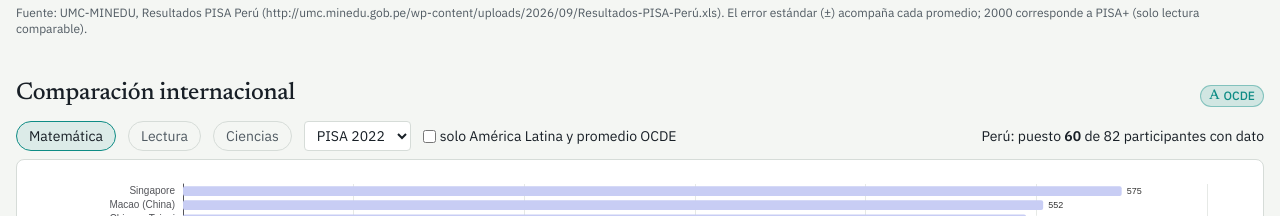
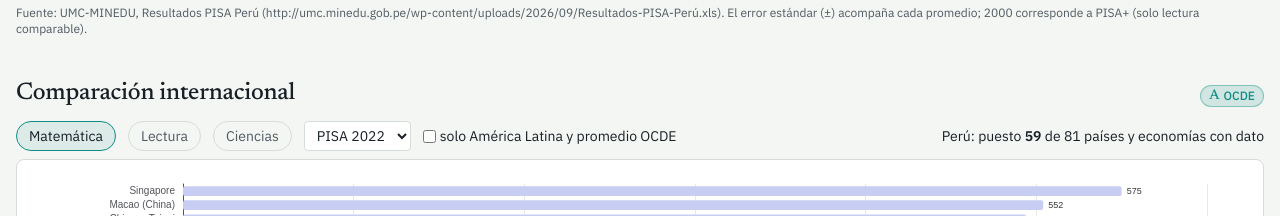
Before and after one commit to unimauro/impacto-pisa, a React (Vite) app in the folder app/: page /#/pisa in a window 1280 px wide. Shown: the part 1080-1296 px from the top of the page. Built offline with nearby package versions, Linux system fonts and the light colour scheme.

Commit message:
PISA: puesto del Perú sin contar el promedio OCDE

```diff
--- a/app/src/pages/Pisa.tsx
+++ b/app/src/pages/Pisa.tsx
@@ -18,7 +18,7 @@ export default function Pisa() {
   const tabla = useMemo(() => p ? p.paises.filter(x => x.anio === anio && x[area] != null && (!soloLatam || LATAM.has(x.iso3) || x.iso3 === 'OECD')).sort((a, b) => (b[area] ?? 0) - (a[area] ?? 0)) : [], [p, anio, area, soloLatam])
   if (!p) return <Cargando que="PISA" />
   const ult = p.peru[p.peru.length - 1]; const prev = p.peru[p.peru.length - 2]
-  const posPeru = tabla.findIndex(x => x.iso3 === 'PER') + 1
+  const soloPaises = tabla.filter(x => x.iso3 !== 'OECD'); const posPeru = soloPaises.findIndex(x => x.iso3 === 'PER') + 1
   const serie = {
     grid: { left: 44, right: 36, top: 30, bottom: 30 }, legend: { top: 0 }, tooltip: { trigger: 'axis' },
     xAxis: { type: 'category', data: p.peru.map(r => r.anio) }, yAxis: { type: 'value', min: 300, max: 450, name: 'puntaje', splitLine: { lineStyle: { color: '#e6e9e6' } } },
@@ -54,7 +54,7 @@ export default function Pisa() {
           {AREAS.map(([k, l]) => <button key={k} onClick={() => setArea(k)} className={`rounded-full border px-3 py-1 ${area === k ? 'border-agua bg-agua/10' : 'border-line text-ink2'}`}>{l}</button>)}
           <select className="rounded border border-line bg-surface px-2 py-1" value={anio} onChange={e => setAnio(+e.target.value)}>{anios.map(a => <option key={a} value={a}>PISA {a}</option>)}</select>
           <label className="flex items-center gap-1"><input type="checkbox" checked={soloLatam} onChange={e => setSoloLatam(e.target.checked)} /> solo América Latina y promedio OCDE</label>
-          {posPeru > 0 && <span className="ml-auto">Perú: puesto <strong>{posPeru}</strong> de {tabla.length} {soloLatam ? 'en la región' : 'participantes con dato'}</span>}
+          {posPeru > 0 && <span className="ml-auto">Perú: puesto <strong>{posPeru}</strong> de {soloPaises.length} {soloLatam ? 'países de la región' : 'países y economías con dato'}</span>}
         </div>
         <Panel className="p-2"><ReactECharts option={barras} style={{ height: Math.max(320, 14 * tabla.length + 40) }} notMerge /></Panel>
         <p className="mt-2 text-xs text-ink2">Óxido = Perú; índigo = América Latina; gris = promedio OCDE. Fuente por fila en el archivo <a className="underline" href={`${import.meta.env.BASE_URL}data/pisa.json`}>pisa.json</a>.</p>
```
